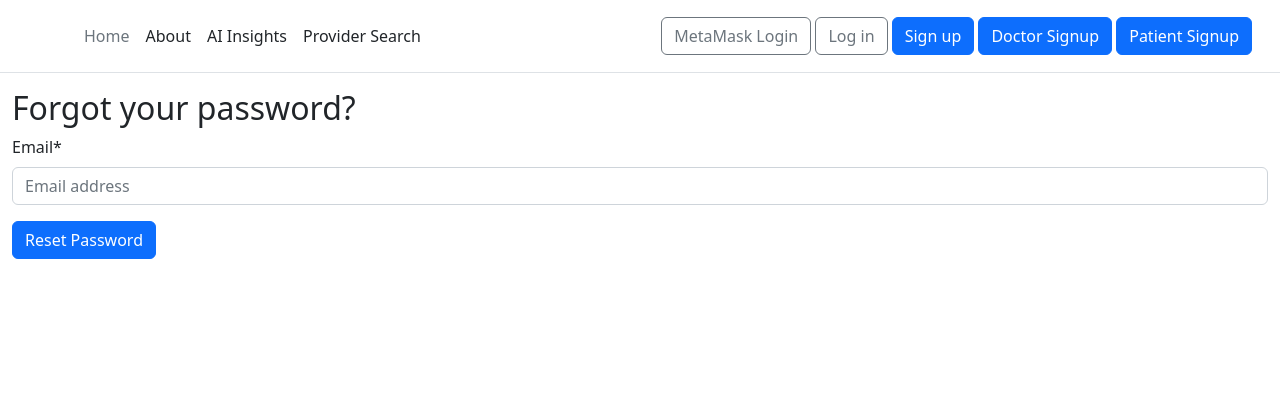
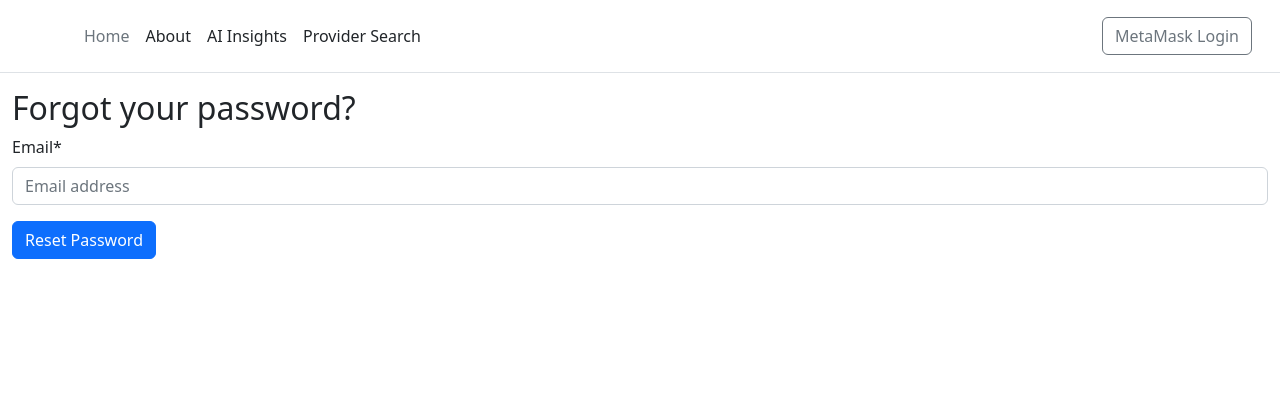
Before and after one commit to AI-and-Blockchain/F23_HealthChain, a Django app: page /accounts/password/reset/ in a window 1280 px wide. Shown: the top 420 px of the page. Run offline with Django 4.2, Linux system fonts and the light colour scheme; some libraries are stand-ins or nearby versions.

Commit message:
Removed redundant buttons

```diff
--- a/UI/templates/_base.html
+++ b/UI/templates/_base.html
@@ -53,12 +53,7 @@
           {% else %}
           <form class="form-inline ml-auto">
             <a href="#" onclick="connectMetaMask()" class="btn btn-outline-secondary">MetaMask Login</a>
-            <a href="{% url 'account_login' %}" class="btn btn-outline-secondary">Log in</a>
-            <a href="{% url 'account_signup' %}" class="btn btn-primary ml-2">Sign up</a>
-            <!--Doctor Signup-->
-            <a href="{% url 'doctor_signup' %}" class="btn btn-primary ml-2">Doctor Signup</a>
-            <!--Patient Signup-->
-            <a href="{% url 'patient_signup' %}" class="btn btn-primary ml-2">Patient Signup</a>
+
           </form>
           {% endif %}
         </div>
```
